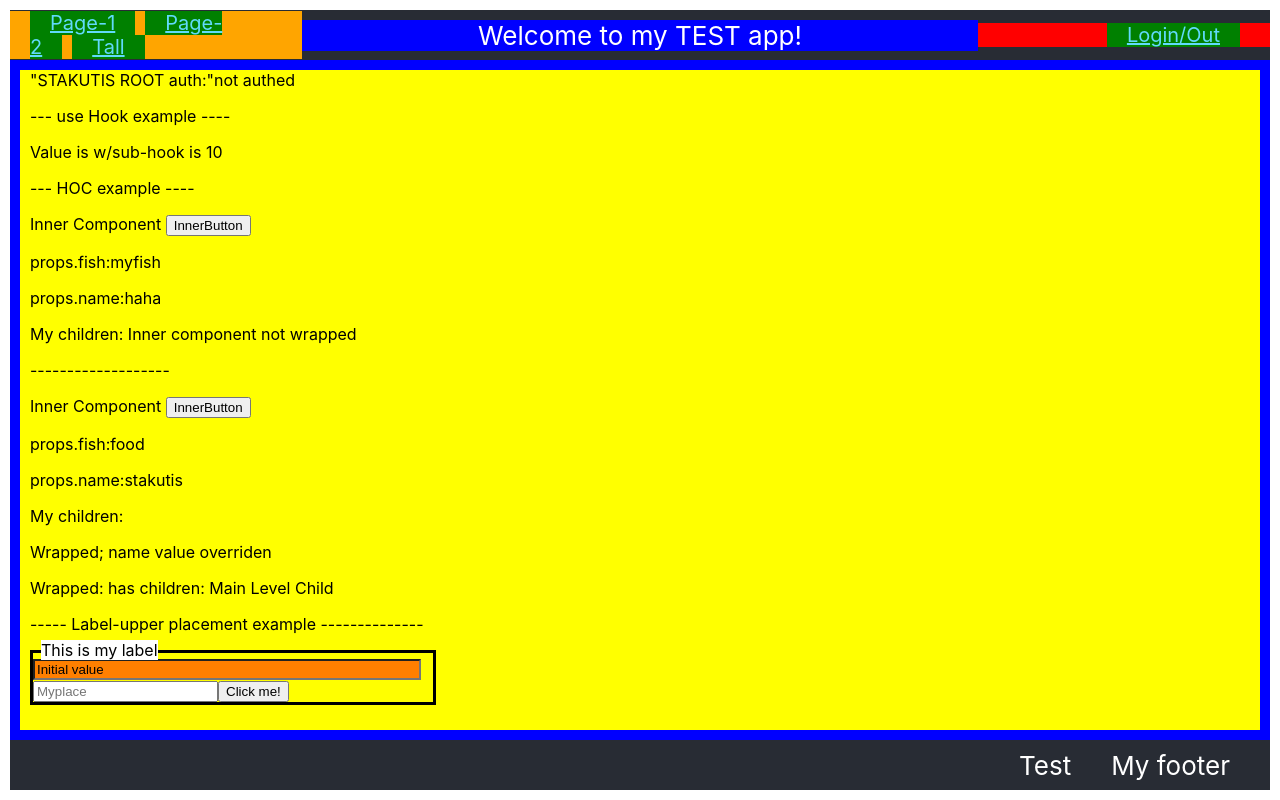
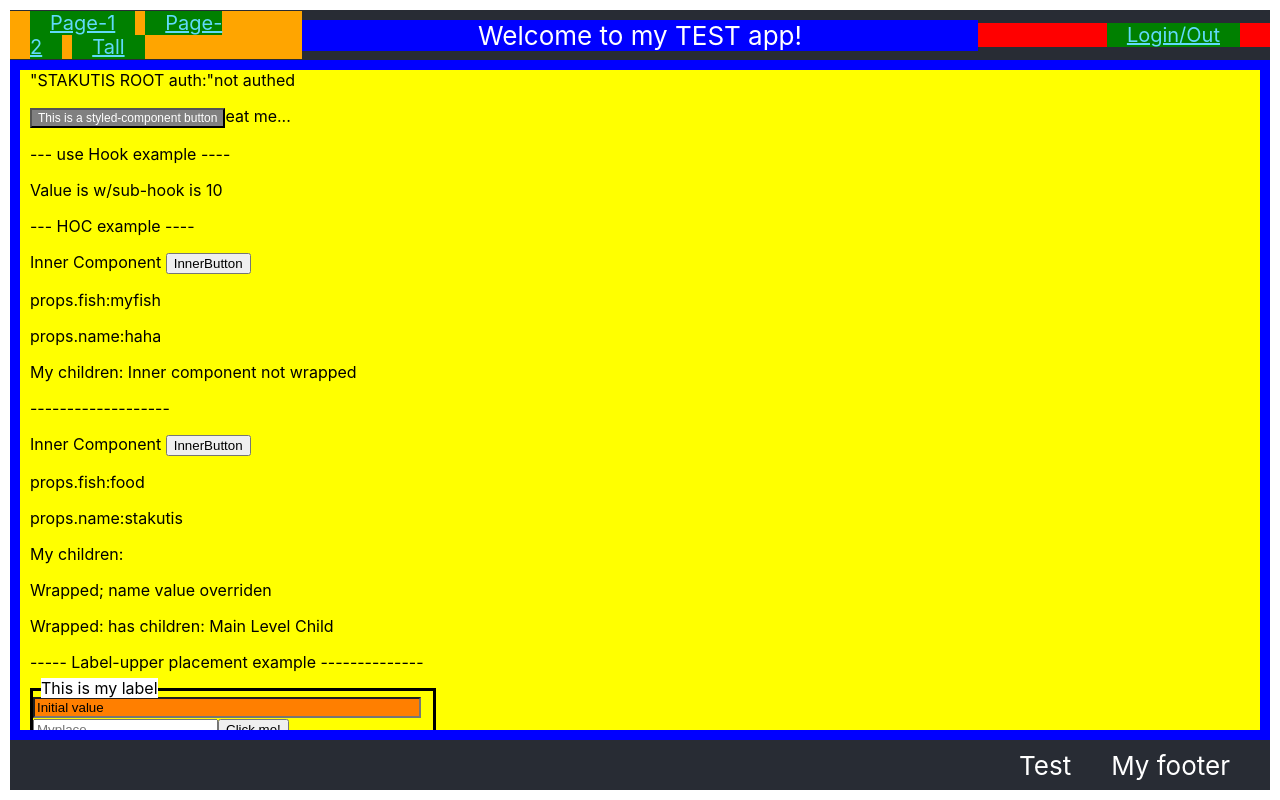
Before and after one commit to stakutis/Router-Flex-Jest-Cypresss, a React (Create React App) app: page / in a window 1280 px wide. Built offline with nearby package versions, Linux system fonts and the light colour scheme.

Commit message:
Minor stuff

```diff
--- a/package.json
+++ b/package.json
@@ -9,7 +9,8 @@
     "react": "^16.13.1",
     "react-dom": "^16.13.1",
     "react-router-dom": "^5.2.0",
-    "react-scripts": "3.4.1"
+    "react-scripts": "3.4.1",
+    "styled-components": "^5.1.1"
   },
   "scripts": {
     "start": "react-scripts start",
--- a/src/App.js
+++ b/src/App.js
@@ -10,6 +10,7 @@ import Header from "./components/Header";
 import ShowModalBackground, {
   MessageModal,
 } from "./components/ShowModalBackground";
+import styled from "styled-components";
 
 const auth = {
   isAuthenticated: false,
@@ -213,6 +214,23 @@ function App() {
     return <div>Value is w/sub-hook is {myValue}</div>;
   };
 
+  // Styled component named StyledButton
+  const StyledButton = styled.button`
+    background-color: grey;
+    font-size: 12px;
+    color: white;
+  `;
+
+  function StyledComponent(props) {
+    // Use it like any other component.
+    return (
+      <p>
+        <StyledButton> This is a styled-component button </StyledButton>
+        {props.children}
+      </p>
+    );
+  }
+
   const InitialRoute = (props) => {
     const [myValue, setMyValue] = useState("Initial value");
     console.log("RE Rendering ", myValue);
@@ -221,6 +239,7 @@ function App() {
       <div>
         "STAKUTIS ROOT auth:"
         {auth.isAuthenticated ? "authenticated" : "not authed"}
+        <StyledComponent>eat me...</StyledComponent>
         <p>--- use Hook example ----</p>
         <UseHookExample />
         <p>--- HOC example ----</p>
```
Also changed, not shown: 1 other file (tests, documents, lock files or other folders).
